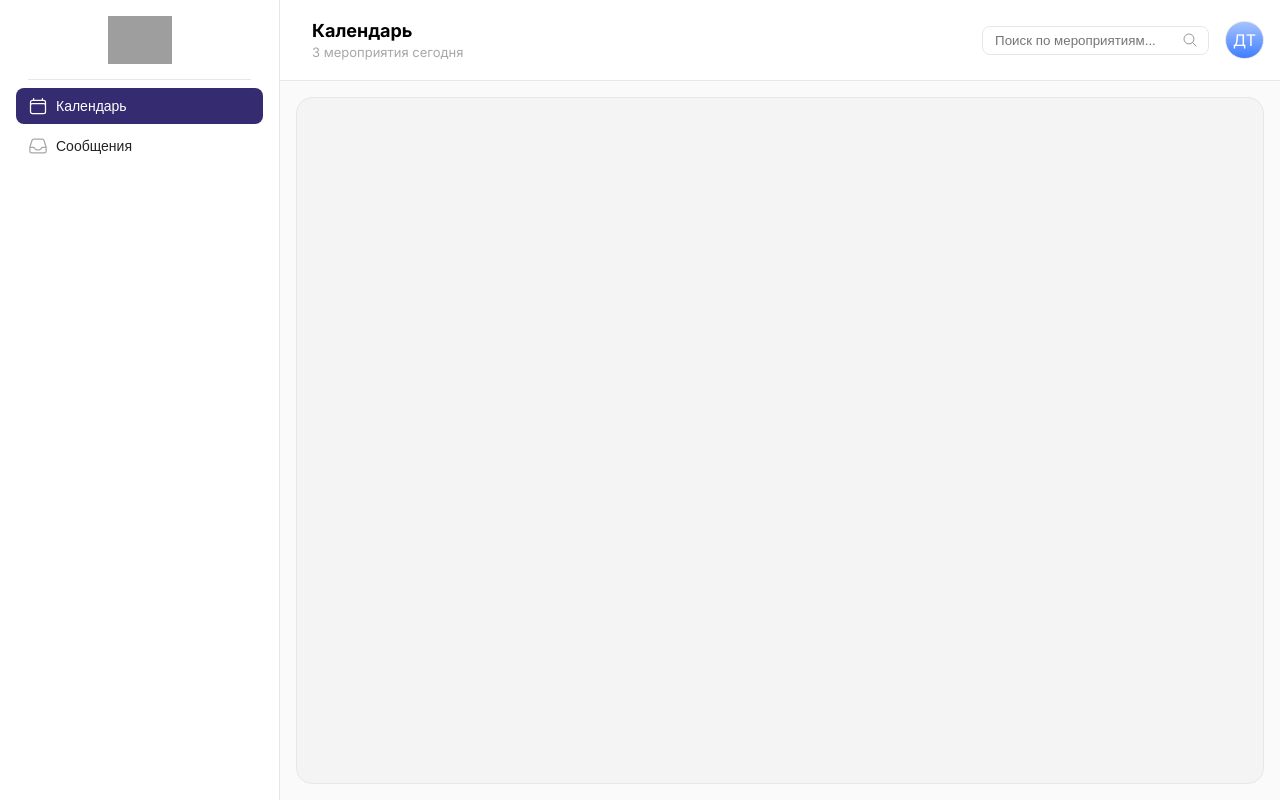
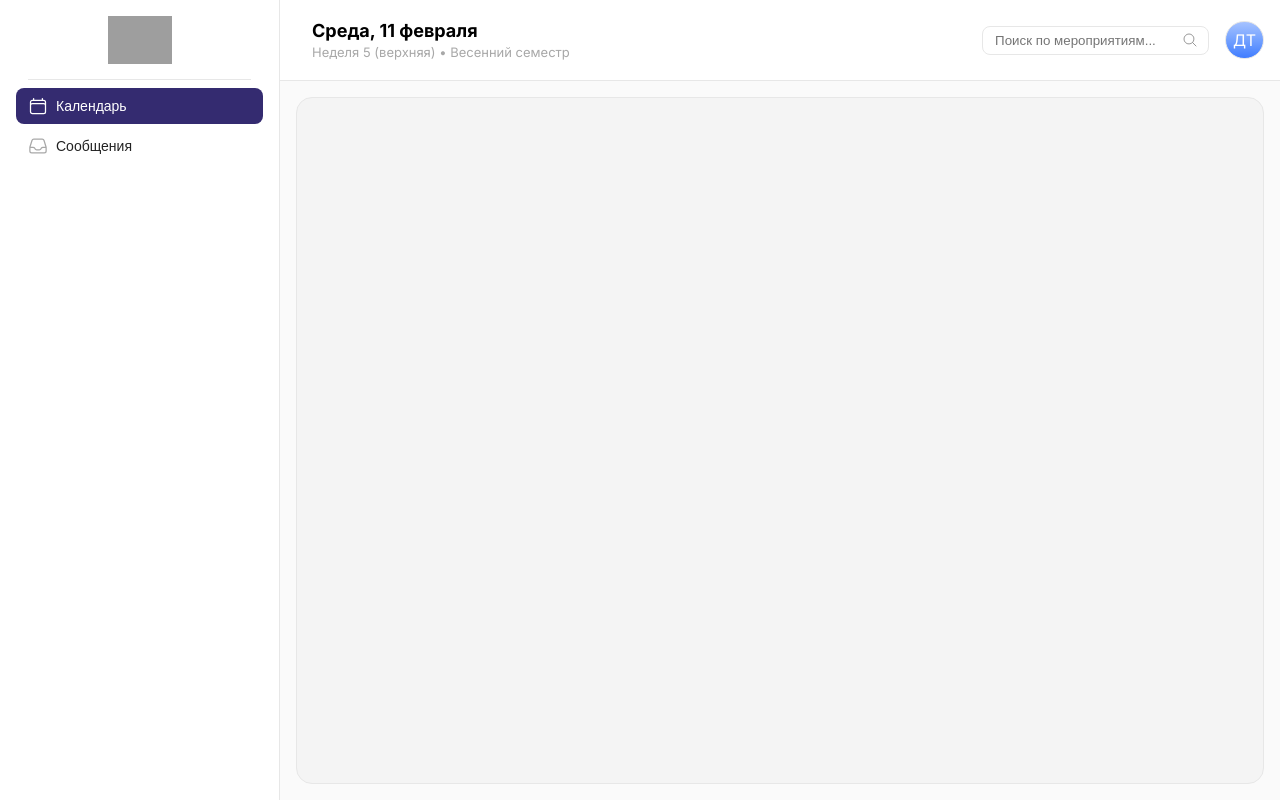
Before and after one commit to adymeda/bfu-csu, a React (Vite) app in the folder frontend/: page / in a window 1280 px wide. Built offline with nearby package versions, Linux system fonts and the light colour scheme; grey boxes are pictures that could not be loaded.

Commit message:
Update Main Layout

```diff
--- a/frontend/src/components/ui/NavButton.tsx
+++ b/frontend/src/components/ui/NavButton.tsx
@@ -1,3 +1,4 @@
+import "@styles/ui/NavButton.scss"
 import { useNavigate, useLocation } from "react-router"
 import type { NavButtonProps } from "./types"
 
@@ -6,7 +7,7 @@ function NavButton({ text, path, Icon, className }: NavButtonProps) {
     const { pathname } = useLocation()
 
     return (
-        <button className={`${className ? `${className} `: ""}${path == pathname ? "selected" : ""}`}
+        <button className={`${className ? `${className} `: ""}${path == pathname ? "selected " : ""}nav-button`}
           onClick={() => navigate(path)}>
             { Icon && <Icon />}
             { text }
--- a/frontend/src/layouts/MainLayout.tsx
+++ b/frontend/src/layouts/MainLayout.tsx
@@ -1,12 +1,48 @@
 import "@styles/layouts/MainLayout.scss"
 import { Outlet } from "react-router"
 import Logo from "../components/ui/Logo"
-import { CalendarIcon, InboxIcon, MagnifyingGlassIcon } from "@heroicons/react/24/outline"
+import { ArrowLeftEndOnRectangleIcon, CalendarIcon, InboxIcon, MagnifyingGlassIcon, Cog6ToothIcon } from "@heroicons/react/24/outline"
 import NavButton from "../components/ui/NavButton"
 import Avatar from "../components/ui/Avatar"
 import Dropdown from "../components/ui/Dropdown"
 
+function getDateInfo() {
+    const now = new Date()
+    const day = now.getDate()
+    const month = now.getMonth()
+    const year = now.getFullYear()
+
+    const dayNames = ["Воскресенье", "Понедельник", "Вторник", "Среда", "Четверг", "Пятница", "Суббота"]
+    const monthNames = ["января", "февраля", "марта", "апреля", "мая", "июня",
+                        "июля", "августа", "сентября", "октября", "ноября", "декабря"]
+
+    const dateStr = `${dayNames[now.getDay()]}, ${day} ${monthNames[month]}`
+
+    let semesterInfo: string | null = null
+
+    const autumnStart = new Date(year, 8, 1) // Sep 1
+    const autumnEnd = new Date(year, 11, 31, 23, 59, 59) // Dec 31
+    const springStart = new Date(year, 0, 14) // Jan 14
+    const springEnd = new Date(year, 5, 14, 23, 59, 59) // Jun 14
+
+    if (now >= autumnStart && now <= autumnEnd) {
+        const msPerWeek = 7 * 24 * 60 * 60 * 1000
+        const weekNum = Math.ceil((now.getTime() - autumnStart.getTime()) / msPerWeek)
+        const parity = weekNum % 2 == 1 ? "верхняя" : "нижняя"
+        semesterInfo = `Неделя ${weekNum} (${parity}) • Осенний семестр`
+    } else if (now >= springStart && now <= springEnd) {
+        const msPerWeek = 7 * 24 * 60 * 60 * 1000
+        const weekNum = Math.ceil((now.getTime() - springStart.getTime()) / msPerWeek)
+        const parity = weekNum % 2 == 1 ? "верхняя" : "нижняя"
+        semesterInfo = `Неделя ${weekNum} (${parity}) • Весенний семестр`
+    }
+
+    return { dateStr, semesterInfo }
+}
+
 function MainLayout() {
+    const { dateStr, semesterInfo } = getDateInfo()
+
     return (
         <div className="main-layout">
             <aside className="main-sidebar">
@@ -25,9 +61,9 @@ function MainLayout() {
             </aside>
             <div className="main-body">
                 <div className="top-bar">
-                    <div className="top-bar__location">
-                        <span>Календарь</span>
-                        <span>3 мероприятия сегодня</span>
+                    <div className="top-bar__date">
+                        <span className="top-bar__date-day">{dateStr}</span>
+                        {semesterInfo && <span className="top-bar__date-info">{semesterInfo}</span>}
                     </div>
 
                     <div className="top-bar__search">
@@ -38,14 +74,17 @@ function MainLayout() {
                     <Dropdown
                       trigger={<Avatar placeholder="Джатус Турбированный" color="#0051ff"/>}
                       triggerClassName="top-bar__profile">
-                        <div>Профиль</div>
-                        <div>Выйти</div>
+                        <NavButton text="Настройки"
+                            Icon={Cog6ToothIcon}
+                            path="/settings"/>
+                        <NavButton text="Выйти"
+                            Icon={ArrowLeftEndOnRectangleIcon}
+                            path="/logout" />
                     </Dropdown>
                 </div>
                 <div className="main-content">
-
+                    <Outlet />
                 </div>
-                <Outlet />
             </div>
         </div>
     )
--- a/frontend/src/styles/index.scss
+++ b/frontend/src/styles/index.scss
@@ -6,6 +6,8 @@ html, body {
 	height: 100%;
 	margin: 0;
 	padding: 0;
+
+	overflow: hidden;
 }
 
 #root {
--- a/frontend/src/styles/layouts/MainLayout.scss
+++ b/frontend/src/styles/layouts/MainLayout.scss
@@ -55,43 +55,6 @@ body {
             align-items: center;
             gap: .25rem;
             margin: .5rem 1rem;
-
-            > button {
-                width: 100%;
-                display: flex;
-                align-items: center;
-                gap: .5rem;
-                padding: .5rem .75rem;
-
-                background: none;
-                font-size: 14px;
-                color: #222;
-                border-radius: .5rem;
-                border: none;
-
-                &:hover {
-                    background: #f5f5f5;
-
-                    svg {
-                        color: inherit;
-                    }
-                }
-
-                &.selected {
-                    background: var(--accent-hover-button);
-                    color: white;
-
-                    svg {
-                        color: inherit;
-                    }
-                }
-
-                svg {
-                    color: #a8a8a8;
-                    width: 1.25rem;
-                    height: 1.25rem;
-                }
-            }
         }
     }
 
@@ -123,18 +86,18 @@ body {
     border-bottom: 1px solid var(--border-primary-color);
     padding: 0 1rem;
 
-    &__location {
+    &__date {
         display: flex;
         flex-direction: column;
         gap: .2rem;
         margin: 0 1rem;
 
-        span:first-child {
+        &-day {
             font-size: 18px;
             font-weight: 700;
         }
 
-        span:last-child {
+        &-info {
             font-size: 13px;
             color: #a8a8a8;
         }
--- /dev/null
+++ b/frontend/src/styles/ui/NavButton.scss
@@ -0,0 +1,38 @@
+.nav-button {
+    width: 100%;
+    display: flex;
+    align-items: center;
+    gap: .5rem;
+    padding: .5rem .75rem;
+
+    background: none;
+    font-size: 14px;
+    color: #222;
+    border-radius: .5rem;
+    border: none;
+
+    user-select: none;
+
+    &:hover {
+        background: #f5f5f5;
+
+        svg {
+            color: inherit;
+        }
+    }
+
+    &.selected {
+        background: var(--accent-hover-button);
+        color: white;
+
+        svg {
+            color: inherit;
+        }
+    }
+
+    svg {
+        color: #a8a8a8;
+        width: 1.25rem;
+        height: 1.25rem;
+    }
+}
```
